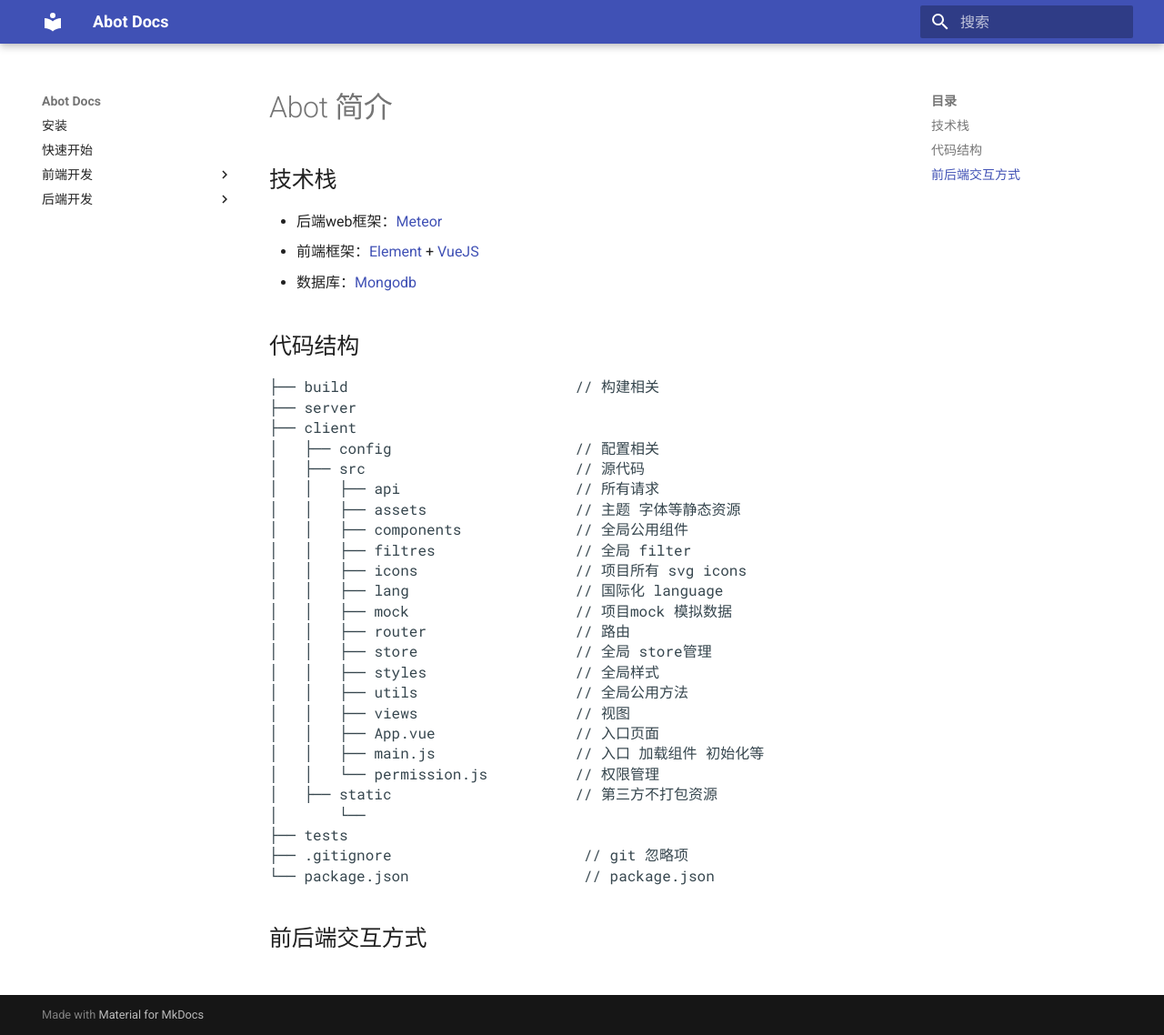
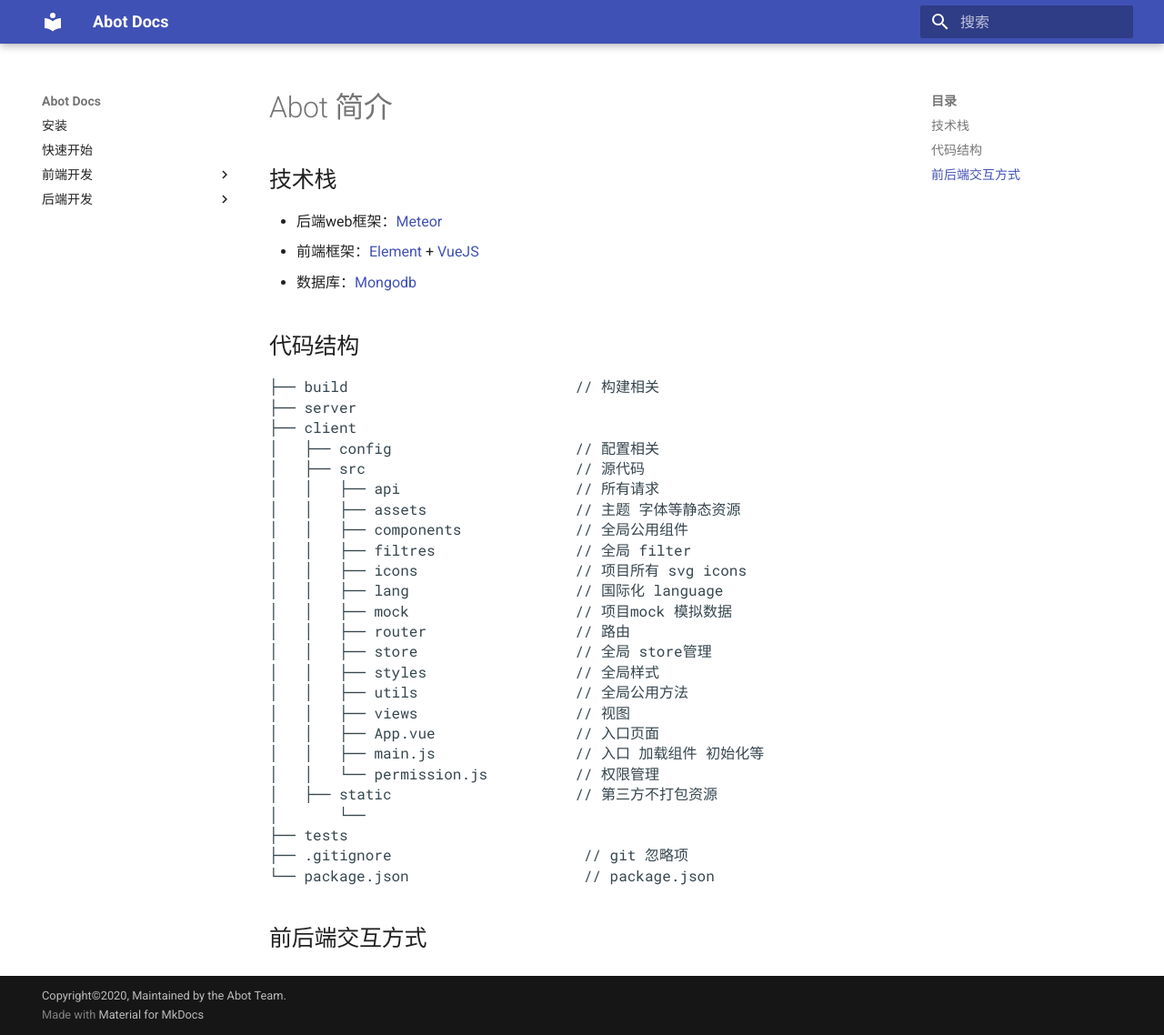
Before and after one commit to FineArtInformationTechnology/abot-docs, an MkDocs documentation site: the page built from docs/index.md, in a window 1280 px wide and 1138 px high. Shown: the whole window at 91% size. Built offline with MkDocs 1.6.1 and Material for MkDocs 9.7.7, drawn with Linux system fonts in a browser that asks for light colours.

Commit message:
update mkdocs.yml

```diff
--- a/mkdocs.yml
+++ b/mkdocs.yml
@@ -1,4 +1,5 @@
 site_name: Abot Docs
+copyright: Copyright©2020, Maintained by the Abot Team.
 theme:
     name: material
     language: zh
```
